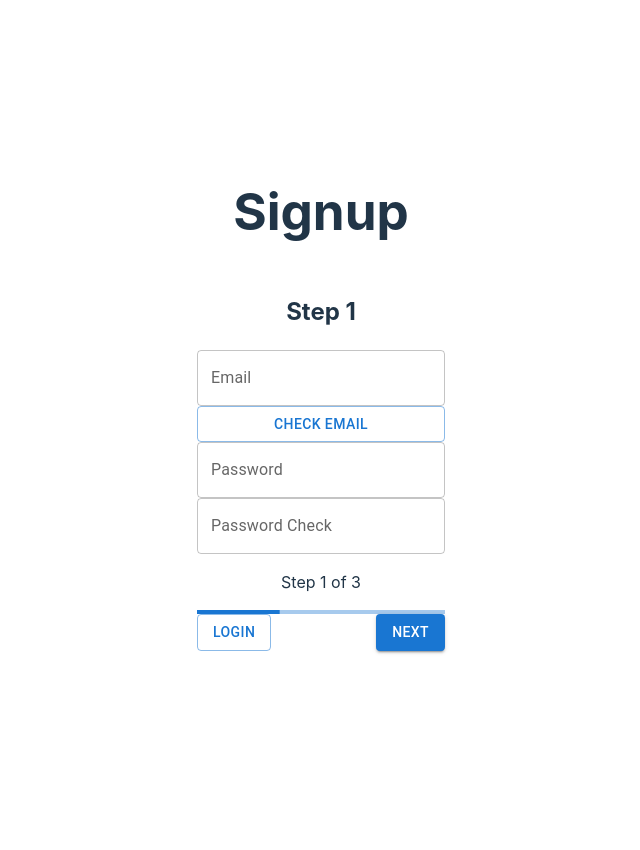
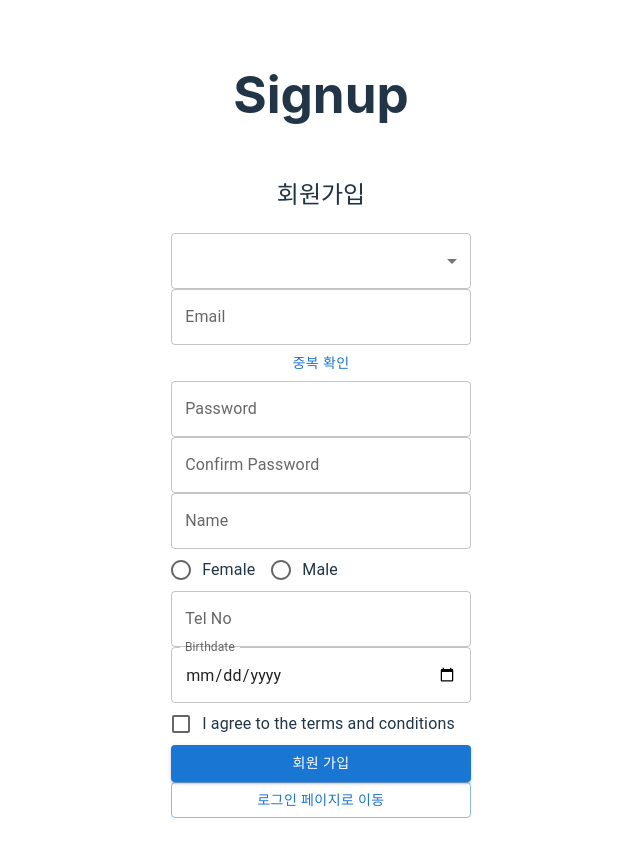
Before and after one commit to k8s12-CacaoEnt/profilehub-frontend-user, a React (Vite) app: page /signup in a window 1280 px wide. Shown: the whole page, without its empty margins (319-959 px from the left). Before the commit the page ends 800 px from the top, so only its background shows below. Built offline with nearby package versions, Linux system fonts and the light colour scheme.

Commit message:
signup and login have only 1step

```diff
--- a/src/pages/LoginForm.jsx
+++ b/src/pages/LoginForm.jsx
@@ -9,7 +9,7 @@ function LoginForm({ username, setUsername, password, setPassword, handleLogin }
             <h2>Login</h2>
             <form onSubmit={handleLogin}>
                 <Box sx={{ display: 'flex', flexDirection: 'column' }}>
-                    <TextField id="outlined-basic" label="Username" variant="outlined" onChange={e => setUsername(e.target.value)} value={username} />
+                    <TextField id="outlined-basic" label="Email" variant="outlined" onChange={e => setUsername(e.target.value)} value={username} />
                     <Box sx={{ display: 'flex', alignItems: 'flex-end', justifyContent: 'space-between' }}>
                         <TextField id="outlined-password-input" label="Password" type="password" autoComplete="current-password" variant="outlined" onChange={e => setPassword(e.target.value)} value={password} />
                         <Button type="submit" variant="contained" color="primary">Login</Button>
--- a/src/pages/LoginPage.jsx
+++ b/src/pages/LoginPage.jsx
@@ -12,9 +12,6 @@ function LoginPage() {
     const [password, setPassword] = useState('');
     const [showError, setShowError] = useState(false);
     const navigate = useNavigate();
-    const handleUsernameSubmit = () => {
-        setStep(2);
-    }
 
     const handleSignUp = () => {
         navigate('/signup');
@@ -23,7 +20,7 @@ function LoginPage() {
     const handleLogin = (e) => {
         e.preventDefault();
 
-        AuthService.login(username, password).then(
+        AuthService.login({memberEmail: username, memberPassword: password}).then(
             () => {
                 navigate("/");
             },
@@ -48,19 +45,13 @@ function LoginPage() {
 
             {step === 1 && (
                 <Box sx={{ display: 'flex', flexDirection: 'column' }}>
-                    <TextField id="outlined-basic" label="Username" variant="outlined" onChange={e => setUsername(e.target.value)} />
+                    <TextField id="outlined-basic" label="Email" variant="outlined" onChange={e => setUsername(e.target.value)} />
+                    <TextField id="outlined-password-input" label="Password" type="password" autoComplete="current-password" variant="outlined" onChange={e => setPassword(e.target.value)} />
                     <Box sx={{ display: 'flex', justifyContent: 'space-between' }}>
                         <Button onClick={handleSignUp} variant="outlined" color="primary">Sign Up</Button>
-                        <Button onClick={handleUsernameSubmit} variant="contained" color="primary">Next</Button>
+                        <Button onClick={handleLogin} variant="contained" color="primary">Login</Button>
+                        {showError && <LoginError resetStep={() => setStep(1)} />}
                     </Box>
-                </Box>
-            )}
-
-            {step === 2 && (
-                <Box sx={{ display: 'flex', flexDirection: 'column' }}>
-                    <TextField id="outlined-password-input" label="Password" type="password" autoComplete="current-password" variant="outlined" onChange={e => setPassword(e.target.value)} />
-                    <Button onClick={handleLogin} variant="contained" color="primary">Login</Button>
-                    {showError && <LoginError resetStep={() => setStep(1)} />}
                 </Box>
             )}
         </div>
--- a/src/pages/SignupForm.jsx
+++ b/src/pages/SignupForm.jsx
@@ -1,14 +1,62 @@
-import React from 'react';
+import React, { useState } from 'react';
+import TextField from '@mui/material/TextField';
 import Button from '@mui/material/Button';
-import TextField from '@mui/material/TextField';
+import Radio from '@mui/material/Radio';
+import RadioGroup from '@mui/material/RadioGroup';
+import FormControlLabel from '@mui/material/FormControlLabel';
+import Checkbox from '@mui/material/Checkbox';
+import Select from '@mui/material/Select';
+import { useNavigate } from 'react-router-dom';
+import MenuItem from '@mui/material/MenuItem';
 
 function SignupForm() {
+    const [memberType, setMemberType] = useState(''); // Fill the initial value appropriately
+    const [memberEmail, setMemberEmail] = useState('');
+    const [memberPassword, setMemberPassword] = useState('');
+    const [memberConfirmPassword, setMemberConfirmPassword] = useState('');
+    const [memberName, setMemberName] = useState('');
+    const [memberGender, setMemberGender] = useState('');
+    const [memberTelNo, setMemberTelNo] = useState('');
+    const [memberBirthDt, setMemberBirthDt] = useState(null);
+    const [agreedTerms, setAgreedTerms] = useState(false);
+    const navigate = useNavigate();
+
+    function handleSignup(event) {
+        event.preventDefault();
+        // 아래의 코드는 가상의 예시로, 실제 회원가입 로직에 따라 작성하셔야 합니다.
+        // let isSuccess = signup(); // 가입 성공 여부 확인
+        // if (isSuccess) {
+        //     window.location.href = "/login"; // 가입 성공 시 로그인 페이지로 이동
+        // }
+    }
+
+    function checkEmailDuplicate() {
+        // Implement email checking logic
+    }
+
     return (
-        <div className="SignupForm">
-            <h2>Signup Form</h2>
-            <TextField id="outlined-basic" label="Username" variant="outlined" />
-            <TextField id="outlined-password-input" label="Password" type="password" autoComplete="current-password" variant="outlined" />
-            <Button variant="contained" color="primary">Sign up</Button>
+        <div className="SignupForm" style={{ display: 'flex', flexDirection: 'column' }}>
+            <h2>회원가입</h2>
+            <Select id="type-input" label="Type" variant="outlined" value={memberType} onChange={e => setMemberType(e.target.value)}>
+                <MenuItem value="actor">배우</MenuItem>
+                <MenuItem value="model">모델</MenuItem>
+                <MenuItem value="voiceActor">성우</MenuItem>
+            </Select>
+            <TextField id="email-input" label="Email" variant="outlined" value={memberEmail} onChange={e => setMemberEmail(e.target.value)} />
+            <Button onClick={checkEmailDuplicate}>중복 확인</Button>
+            <TextField id="password-input" label="Password" type="password" autoComplete="current-password" variant="outlined" value={memberPassword} onChange={e => setMemberPassword(e.target.value)} />
+            <TextField id="confirmPassword-input" label="Confirm Password" type="password" autoComplete="current-password" variant="outlined" value={memberConfirmPassword} onChange={e => setMemberConfirmPassword(e.target.value)} />
+
+            <TextField id="name-input" label="Name" variant="outlined" value={memberName} onChange={e => setMemberName(e.target.value)} />
+            <RadioGroup row value={memberGender} onChange={e => setMemberGender(e.target.value)}>
+                <FormControlLabel value="female" control={<Radio />} label="Female" />
+                <FormControlLabel value="male" control={<Radio />} label="Male" />
+            </RadioGroup>
+            <TextField id="telNo-input" label="Tel No" variant="outlined" value={memberTelNo} onChange={e => setMemberTelNo(e.target.value)} />
+            <TextField id="birthdate-input" label="Birthdate" type="date" InputLabelProps={{ shrink: true }} value={memberBirthDt} onChange={e => setMemberBirthDt(e.target.value)} />
+            <FormControlLabel control={<Checkbox checked={agreedTerms} onChange={e => setAgreedTerms(e.target.checked)} />} label="I agree to the terms and conditions" />
+            <Button variant="contained" color="primary" onClick={handleSignup}>회원 가입</Button>
+            <Button variant="outlined" color="primary" onClick={() => navigate('/login')}>로그인 페이지로 이동</Button>
         </div>
     );
 }
--- a/src/pages/SignupFormStep1.jsx
+++ /dev/null
@@ -1,37 +0,0 @@
-import React, { useState } from 'react';
-import TextField from '@mui/material/TextField';
-import Button from '@mui/material/Button';
-
-function SignupFormStep1() {
-    // Define necessary states here like setEmail, setPassword, setPasswordCheck
-    // Implement form validation accordingly
-    // Make API call to check email duplication
-
-    const [email, setEmail] = useState("");
-
-    // Define necessary states here like setEmail, setPassword, setPasswordCheck
-    // Implement form validation accordingly
-
-    const handleCheckEmail = async () => {
-        // Make API call to check email duplication
-        // This is a pseudocode. Replace it with your actual API call.
-        const response = await checkEmailDuplicationAPI(email);
-        if (response.isDuplicated) {
-            alert('This email is already in use.');
-        } else {
-            alert('You can use this email.');
-        }
-    }
-
-    return (
-        <div className="SignupFormStep1" style={{ display: 'flex', flexDirection: 'column'}}>
-            <h2>Step 1</h2>
-            <TextField id="email-input" label="Email" variant="outlined" />
-            <Button variant="outlined" color="primary" onClick={handleCheckEmail}>Check Email</Button>
-            <TextField id="password-input" label="Password" type="password" autoComplete="current-password" variant="outlined" />
-            <TextField id="password-check-input" label="Password Check" type="password" autoComplete="current-password" variant="outlined" />
-        </div>
-    );
-}
-
-export default SignupFormStep1;
--- a/src/pages/SignupFormStep2.jsx
+++ /dev/null
@@ -1,28 +0,0 @@
-// SignupFormStep2.jsx
-import React, { useState } from 'react';
-import TextField from '@mui/material/TextField';
-import Button from '@mui/material/Button';
-import Radio from '@mui/material/Radio';
-import RadioGroup from '@mui/material/RadioGroup';
-import FormControlLabel from '@mui/material/FormControlLabel';
-
-function SignupFormStep2() {
-    // Define necessary states here like setUsername, setGender, setTelNo, setBirthDate
-    // Implement form validation accordingly
-    // Make API call to check username duplication
-
-    return (
-        <div className="SignupFormStep2" style={{ display: 'flex', flexDirection: 'column'}}>
-            <h2>Step 2</h2>
-            <TextField id="username-input" label="Username" variant="outlined" />
-            <RadioGroup row defaultValue="male">
-                <FormControlLabel value="female" control={<Radio />} label="Female" />
-                <FormControlLabel value="male" control={<Radio />} label="Male" />
-            </RadioGroup>
-            <TextField id="telNo-input" label="Tel No" variant="outlined" />
-            <TextField id="birthdate-input" label="Birthdate" type="date" variant="outlined" InputLabelProps={{ shrink: true }} />
-        </div>
-    );
-}
-
-export default SignupFormStep2;
--- a/src/pages/SignupFormStep3.jsx
+++ /dev/null
@@ -1,19 +0,0 @@
-// SignupFormStep3.jsx
-import React, { useState } from 'react';
-import Checkbox from '@mui/material/Checkbox';
-import FormControlLabel from '@mui/material/FormControlLabel';
-import Button from '@mui/material/Button';
-
-function SignupFormStep3() {
-    // Define necessary states here like setMarketingAgreement
-    // Implement form validation accordingly
-
-    return (
-        <div className="SignupFormStep3">
-            <h2>Step 3</h2>
-            <FormControlLabel control={<Checkbox />} label="I agree to the terms and conditions" />
-        </div>
-    );
-}
-
-export default SignupFormStep3;
--- a/src/pages/SignupPage.jsx
+++ b/src/pages/SignupPage.jsx
@@ -1,44 +1,13 @@
-import React, { useState } from 'react';
-import SignupFormStep1 from './SignupFormStep1';
-import SignupFormStep2 from './SignupFormStep2';
-import SignupFormStep3 from './SignupFormStep3';
-import SignupProgress from './SignupProgress';
-import Button from '@mui/material/Button';
-import { useNavigate } from 'react-router-dom';
+import React from 'react';
+import SignupForm from './SignupForm';
 
 function SignupPage() {
-    const [step, setStep] = useState(1);
-    const navigate = useNavigate();
-
-    const handleNext = () => {
-        if(step < 3) setStep(step + 1);
-        else navigate("/login"); // Assuming user is redirected to dashboard after signup
-    }
-
-    const handleSignIn = () => {
-        navigate("/login");
-    }
-
-    const handlePrevious = () => {
-        if(step > 1) setStep(step - 1);
-    }
-
     return (
         <div className="SignupPage">
             <h1>Signup</h1>
-            <div style={{ display: 'flex', flexDirection: 'column' }}>
-                {step === 1 && <SignupFormStep1 />}
-                {step === 2 && <SignupFormStep2 />}
-                {step === 3 && <SignupFormStep3 />}
-            </div>
-            <SignupProgress currentStep={step} />
-            <div style={{ display: 'flex', justifyContent: 'space-between' }}>
-                {step !== 1 && <Button variant="outlined" color="secondary" onClick={handlePrevious}>Back</Button>}
-                {step === 1 && <Button variant="outlined" color="primary" onClick={handleSignIn}>Login</Button>}
-                <Button variant="contained" color="primary" onClick={handleNext}>Next</Button>
-            </div>
+            <SignupForm />
         </div>
-    );
+        );
 }
 
 export default SignupPage;
--- a/src/pages/SignupProgress.jsx
+++ /dev/null
@@ -1,15 +0,0 @@
-import React from 'react';
-import LinearProgress from '@mui/material/LinearProgress';
-
-function SignupProgress({ currentStep }) {
-    const progress = (currentStep / 3) * 100;
-
-    return (
-        <div className="SignupProgress">
-            <p>Step {currentStep} of 3</p>
-            <LinearProgress variant="determinate" value={progress} />
-        </div>
-    );
-}
-
-export default SignupProgress;
```
